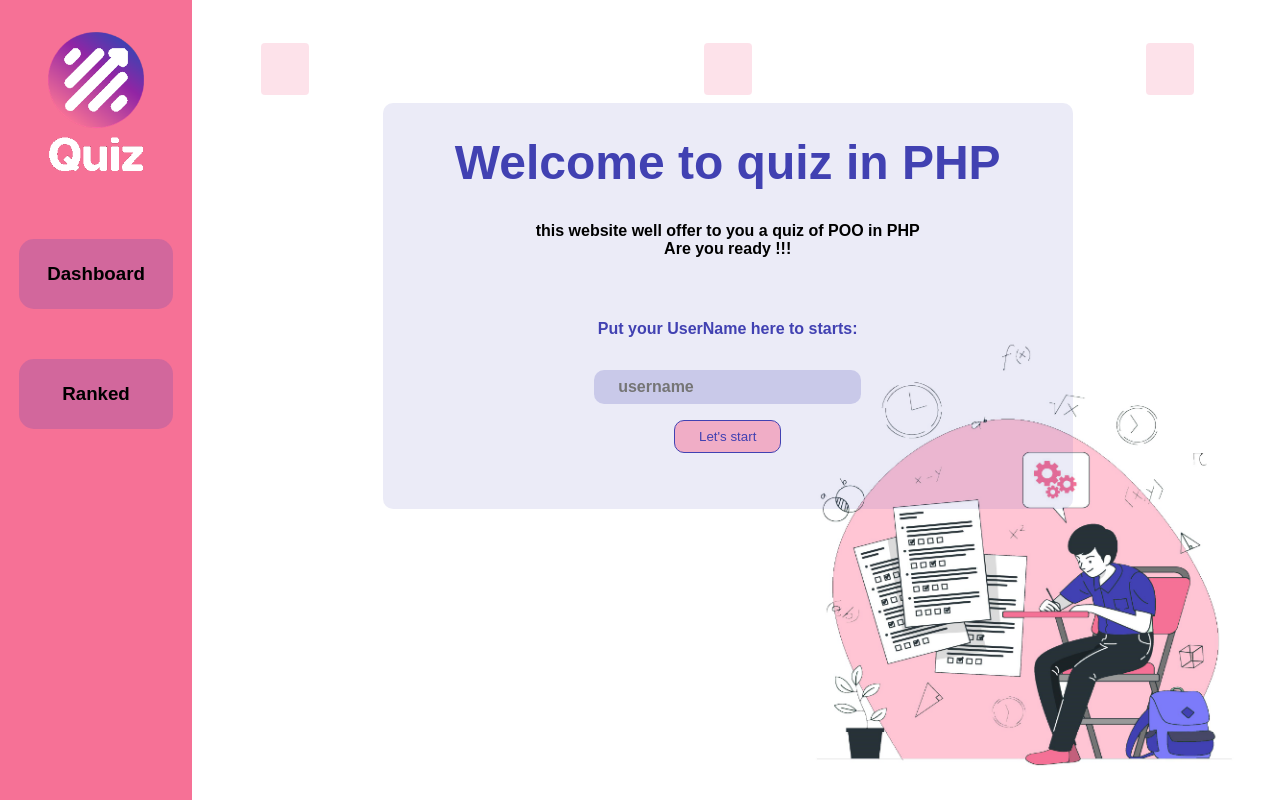
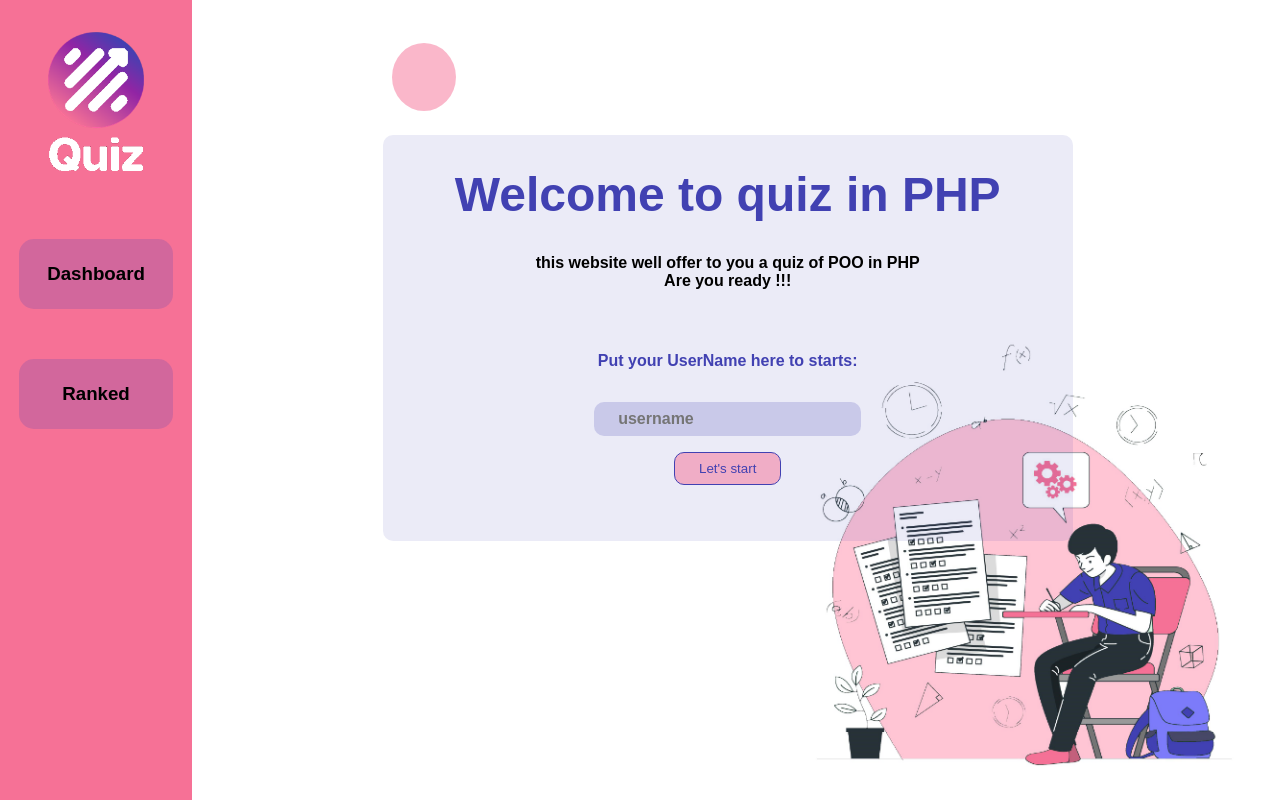
Before and after one commit to kfifel/quize-js, a PHP site: page / in a window 1280 px wide. Run offline with PHP 8.4, Linux system fonts and the light colour scheme; some libraries are stand-ins or nearby versions.

Commit message:
add colors and  new classes

```diff
--- a/assets/style/css/main.css
+++ b/assets/style/css/main.css
@@ -1,3 +1,15 @@
+.bg-color1 {
+  background-color: rgba(246, 113, 150, 0.5);
+}
+
+.bg-color2 {
+  background-color: rgba(65, 65, 178, 0.5);
+}
+
+.bg-color3 {
+  background-color: rgba(254, 254, 254, 0.5);
+}
+
 .text-red {
   color: red;
 }
@@ -106,14 +118,17 @@
   flex-direction: row;
   width: 100%;
   justify-content: center;
-  gap: 20%;
+  align-items: center;
 }
 main .stepper-bar .stepper-item {
-  background-color: rgba(246, 113, 150, 0.2);
-  border-radius: 4px;
+  border-radius: 50%;
+  padding: 0.5rem;
+  transition: 1s;
 }
-main .stepper-bar .stepper-item box-icon {
-  font-size: xxx-large;
+main .stepper-bar .stepper-line {
+  height: 6px;
+  width: 15rem;
+  transition: 1s;
 }
 
 .logo {
@@ -136,7 +151,7 @@
   width: 70%;
   text-align: center;
   font-weight: bold;
-  margin-top: 0.5rem;
+  margin-top: 1.5rem;
 }
 .container article {
   display: flex;
@@ -268,7 +283,7 @@
 }
 
 .progress {
-  margin-top: 3rem;
+  margin-top: 1.5rem;
   position: relative;
   background-color: #4141B2;
   width: 70%;
@@ -294,7 +309,7 @@
   border-radius: 3px;
   top: 1px;
   left: 1px;
-  max-width: 99.7%;
+  max-width: 99.75%;
 }
 
 /*# sourceMappingURL=main.css.map */
--- a/assets/style/css/main.scss
+++ b/assets/style/css/main.scss
@@ -1,9 +1,16 @@
 $color1: #F67196;
 $color2: #4141B2;
 $color3: #FEFEFE;
-$color4: rgba(78, 52, 122, 0.71);
 $colors: [red, blue, white, black];
 $displays: [none, block, inline];
+
+$my-colors: (#F67196, #4141B2, #FEFEFE);
+
+@for $i from 1 through length($my-colors) {
+  .bg-color#{$i} {
+    background-color: rgba(nth($my-colors, $i), 50%);
+  }
+}
 @mixin flex($direction){
   display: flex;
   flex-direction: $direction;
@@ -80,13 +87,17 @@
     @include flex(row);
     width: 100%;
     justify-content: center;
-    gap: 20%;
+    align-items: center;
     .stepper-item{
-      background-color: rgba($color1, 20%);
-      border-radius: 4px;
-      box-icon{
-        font-size: xxx-large;
-      }
+      border-radius: 50%;
+      padding: .5rem;
+      transition: 1s;
+    }
+    .stepper-line{
+      height: 6px;
+      width: 15rem;
+      transition: 1s;
+
     }
   }
 }
@@ -111,7 +122,7 @@
   width: 70%;
   text-align: center;
   font-weight: bold;
-  margin-top: 0.5rem;
+  margin-top: 1.5rem;
   article{
     @include flex(column);
     align-items: center;
@@ -245,7 +256,7 @@
   }
 }
 .progress{
-  margin-top: 3rem;
+  margin-top: 1.5rem;
   position: relative;
   background-color: $color2;
   width: 70%;
@@ -270,6 +281,6 @@
     border-radius: 3px;
     top: 1px;
     left: 1px;
-    max-width: 99.7%;
+    max-width: 99.75%;
   }
 }
```
